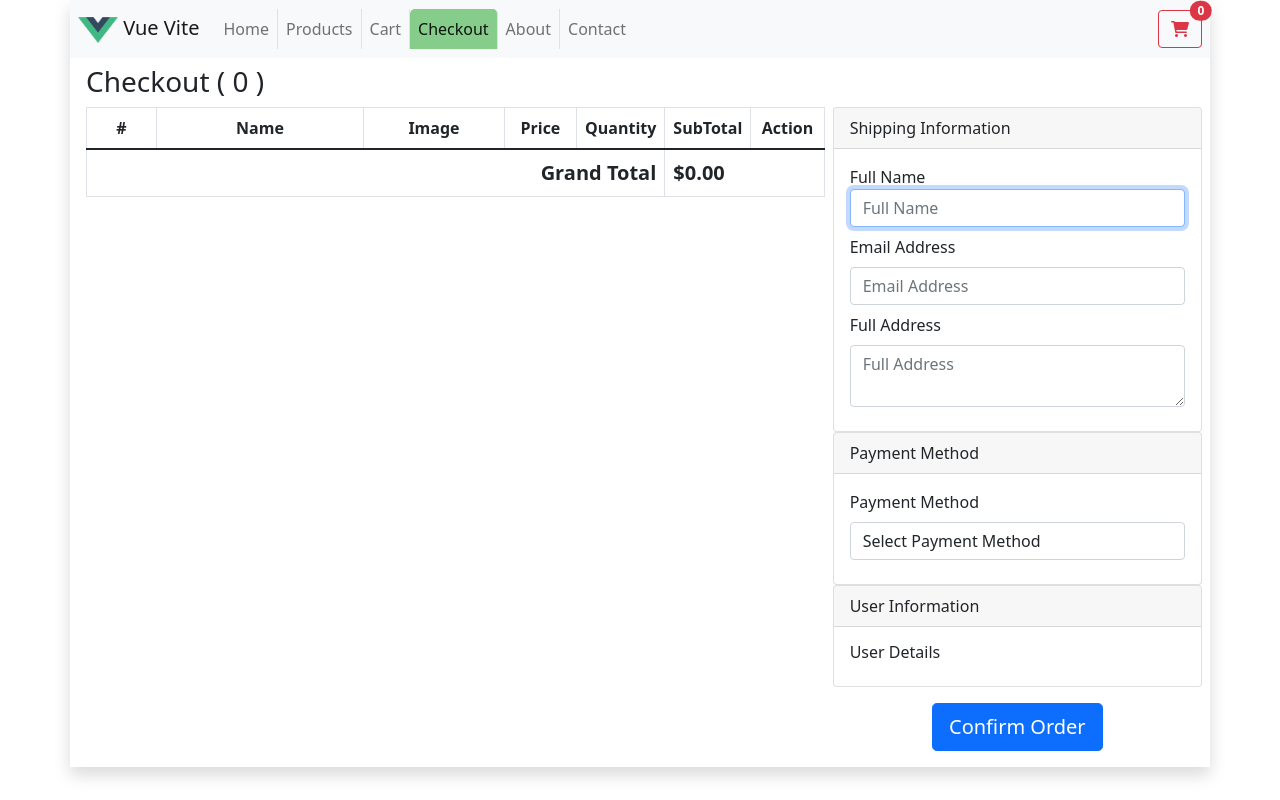
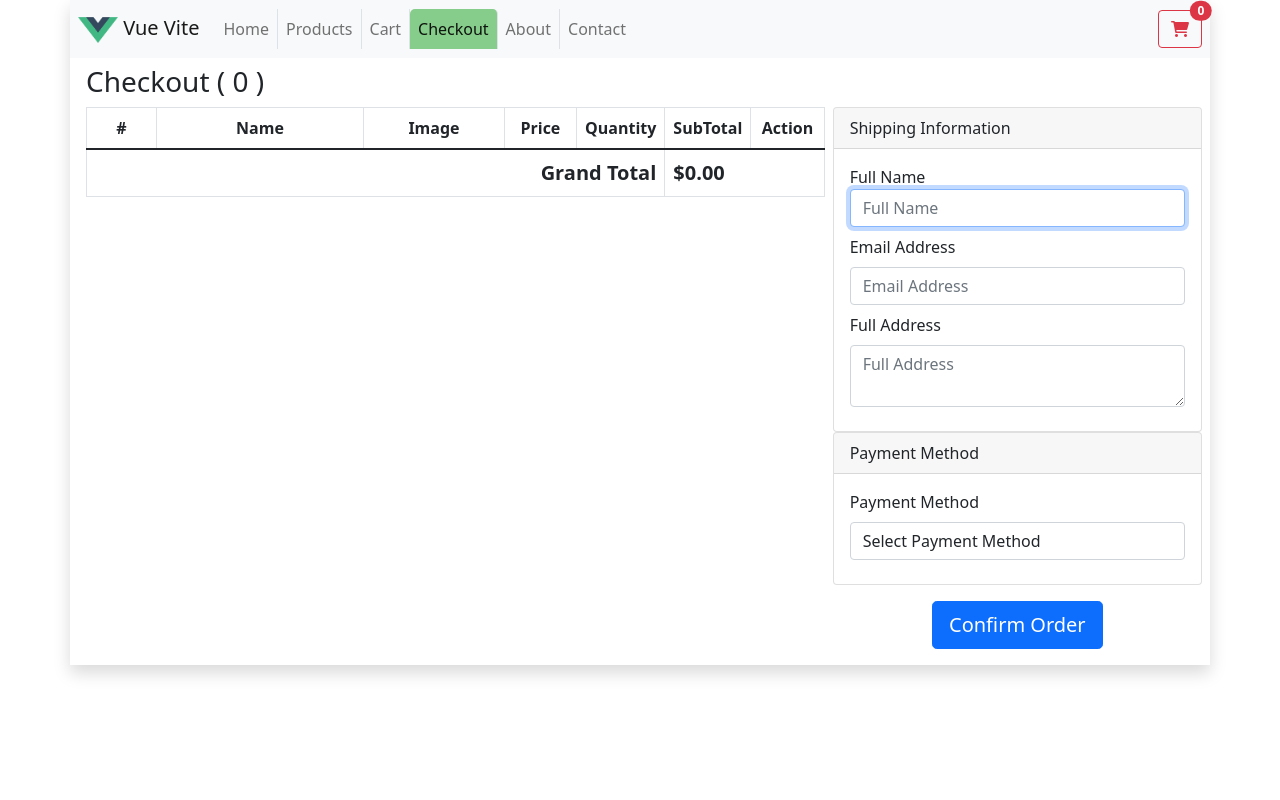
Before and after one commit to iqho/vue-vite, a Vue app: page /checkout in a window 1280 px wide. Built offline with nearby package versions, Linux system fonts and the light colour scheme.

Commit message:
Delete Edit.vue

```diff
--- a/index.html
+++ b/index.html
@@ -4,7 +4,7 @@
     <meta charset="UTF-8" />
     <link rel="icon" href="/favicon.ico" />
     <meta name="viewport" content="width=device-width, initial-scale=1.0" />
-    <title>Vite App</title>
+    <title>Test Vue Vite App</title>
     <link rel="stylesheet" href="https://site-assets.fontawesome.com/releases/v6.1.1/css/all.css">
   </head>
   <body>
--- a/src/main.js
+++ b/src/main.js
@@ -9,6 +9,7 @@ import "bootstrap/dist/js/bootstrap.min.js";
 import router from './router';
 
 import store from './store';
+
 //import { createPinia } from 'pinia'
 //const pinia = createPinia();
 
--- a/src/pages/Checkout.vue
+++ b/src/pages/Checkout.vue
@@ -51,14 +51,14 @@
                     </div>
                 </div>
 
-                <div class="card">
+                <!-- <div class="card">
                     <div class="card-header">
                         User Information
                     </div>
                     <div class="card-body">
                         <h6>User Details</h6>
                     </div>
-                </div>
+                </div> -->
 
                 <div class="row g-0 mt-3">
                     <div class="col-md-12 text-center">
```
Also changed, not shown: src/views/products/Edit.vue (deleted).
